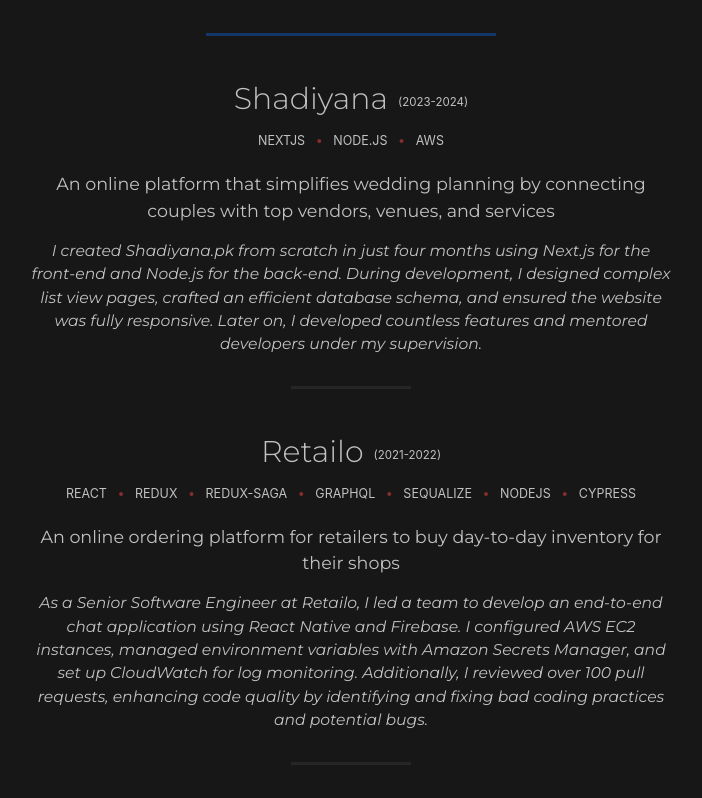
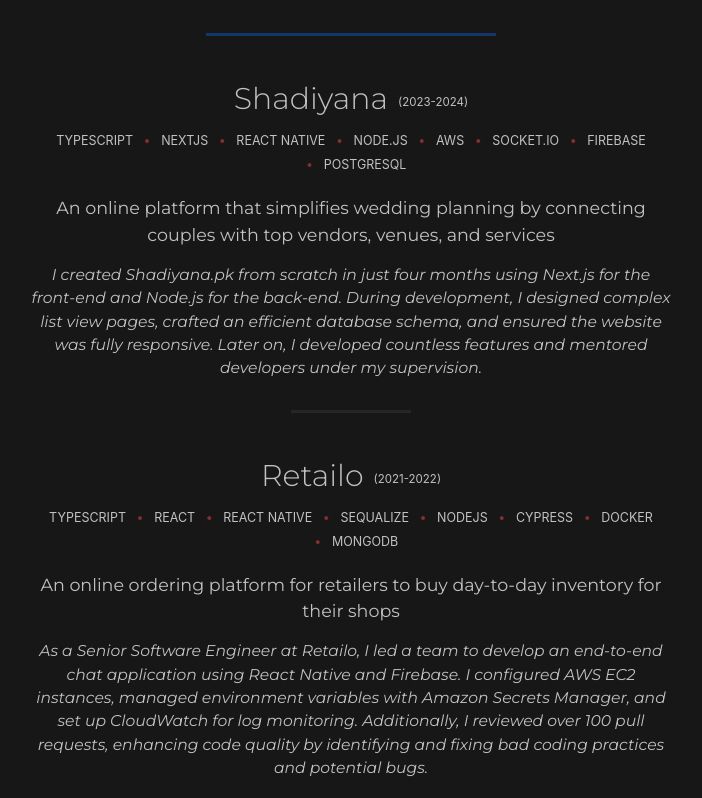
Before and after one commit to AbreezaSaleem/portfolio, a React (Create React App) app: page / in a window 1280 px wide. Shown: the part 2362-3160 px from the top of the page, without its empty margins (289-991 px from the left). Built offline with nearby package versions, Linux system fonts and the light colour scheme; a web font is replaced by a local one.

Commit message:
experience updated

```diff
--- a/src/sections/Projects/data.js
+++ b/src/sections/Projects/data.js
@@ -6,7 +6,7 @@
       [`I created Shadiyana.pk from scratch in just four months using Next.js for the front-end and Node.js for the back-end. During development, I designed complex list view pages, crafted an efficient database schema, and ensured the website was fully responsive. Later on, I developed countless features and mentored developers under my supervision.`
     ],
     link: "https://www.shadiyana.pk//",
-    tags: ["NextJS", "Node.js", "AWS"],
+    tags: ["Typescript", "NextJS", "React Native", "Node.js", "AWS", "Socket.IO", "Firebase", "PostgreSQL"],
     year: '2023-2024',
   },
   {
@@ -16,7 +16,7 @@
       [`As a Senior Software Engineer at Retailo, I led a team to develop an end-to-end chat application using React Native and Firebase. I configured AWS EC2 instances, managed environment variables with Amazon Secrets Manager, and set up CloudWatch for log monitoring. Additionally, I reviewed over 100 pull requests, enhancing code quality by identifying and fixing bad coding practices and potential bugs.`,
     ],
     link: "https://www.mailmunch.com/",
-    tags: ["React", "Redux", "Redux-Saga", "GraphQL", "Sequalize", "Nodejs", "Cypress"],
+    tags: ["Typescript", "React",  "React Native", "Sequalize", "Nodejs", "Cypress", "Docker", "MongoDB"],
     year: '2021-2022',
   },
   {
@@ -30,7 +30,7 @@
       `Apart from that I also set up Cypress for the codebase that greatly sped up the testing process.`
     ],
     link: "https://www.mailmunch.com/",
-    tags: ["React", "Redux", "Redux-Saga", "GraphQL", "Sequalize", "Nodejs", "Cypress"],
+    tags: ["Typescript", "React",  "React Native", "Redux", "Redux-Saga", "GraphQL", "Sequalize", "Nodejs", "Cypress", "MongoDB"],
     year: '2020-2021',
   },
   {
```
